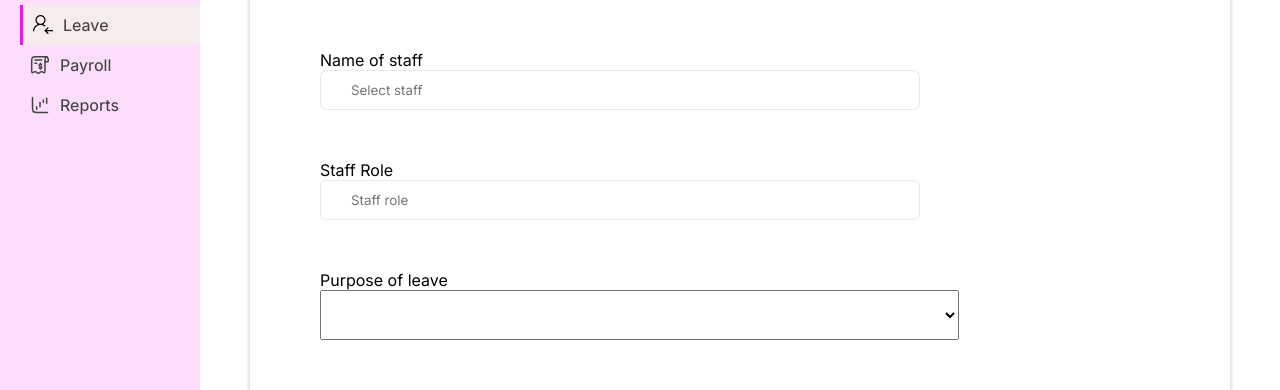
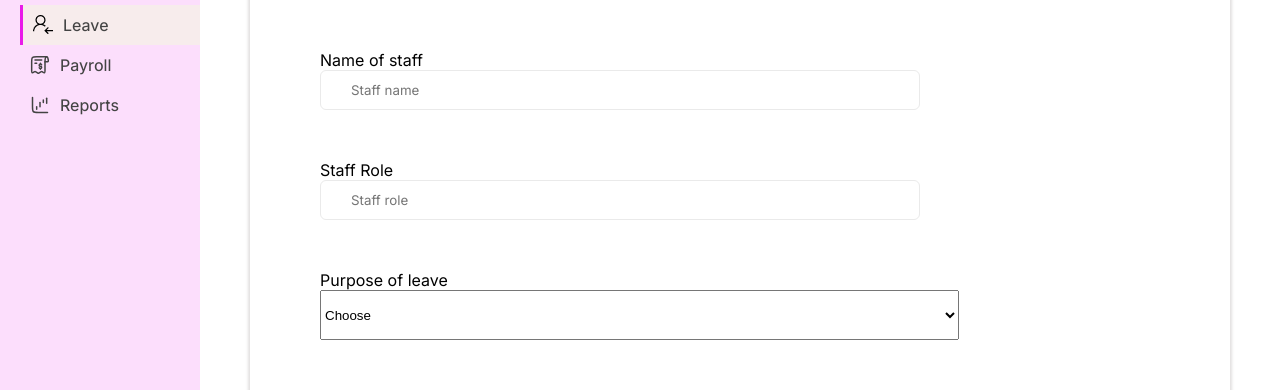
Before and after one commit to chidinmabnwaeze/AttendanceSystem, a React (Vite) app: page /leave in a window 1280 px wide. Shown: the part 276-666 px from the top of the page. Built offline with nearby package versions, Linux system fonts and the light colour scheme.

Commit message:
fixed leave form

```diff
--- a/src/components/form.jsx
+++ b/src/components/form.jsx
@@ -1,6 +1,6 @@
 import React, { useState } from "react";
 
-const form = () => {
+const LeaveForm = () => {
   const [leaveForm, setLeaveForm] = useState({
     name: "",
     role: "",
@@ -10,30 +10,57 @@ const form = () => {
     end: "",
   });
 
+  const handleChange = (e) => {
+    const { name, value } = e.target;
+    setLeaveForm((prevState) => ({ ...prevState, [name]: value }));
+    console.log(value);
+    console.log(leaveForm);
+  };
+
+  // const handleSelect = (e) => {
+  //   const value = e.target.value;
+  //   setLeaveForm((selectState) => [{ ...selectState, value: [value] }]);
+  // };
+
   const handleSubmit = (e) => {
     e.preventDefault();
-    const value = e.target.value;
-    localStorage.setItem("leaveForm", value);
-    setLeaveForm(value);
+    localStorage.setItem("leaveForm", JSON.stringify(leaveForm));
     alert("leave approved successfully");
+    console.log(leaveForm);
+    setLeaveForm({
+      name: "",
+      role: "",
+      purpose: "",
+      description: "",
+      start: "",
+      end: "",
+    });
   };
   return (
     <div className="form-border">
-      <form>
+      <form onSubmit={handleSubmit}>
         <div className="name">
           <label className="staff" htmlFor="name">
             Name of staff
-            <input type="text" placeholder="Select staff" />
+            <input
+              type="text"
+              name="name"
+              placeholder="Staff name"
+              value={leaveForm.name}
+              onChange={handleChange}
+            />
           </label>
         </div>
 
         <div className="name">
-          <label className="staff" htmlFor="astaff">
+          <label className="staff" htmlFor="staff">
             Staff Role
             <input
               type="text"
+              name="role"
               placeholder="Staff role"
-              value={leaveForm.name}
+              value={leaveForm.role}
+              onChange={handleChange}
             />
           </label>
         </div>
@@ -42,14 +69,15 @@ const form = () => {
           <label className="staff" htmlFor="purpose">
             Purpose of leave
             <select
-              name="leave-purpose"
-              id=""
+              name="purpose"
               style={{ width: "500%", height: "50px" }}
+              value={leaveForm.purpose}
+              onChange={handleChange}
             >
-              <option value=""></option>
-              <option value="leave">Sick</option>
-              <option value="leave">Annual</option>
-              <option value="">Other</option>
+              <option value="">Choose</option>
+              <option value="sick">Sick</option>
+              <option value="annual">Annual</option>
+              <option value="other">Other</option>
             </select>
           </label>
         </div>
@@ -61,10 +89,12 @@ const form = () => {
               type="textarea"
               placeholder="Describe your leave"
               textarea
-              name="leaveDescription"
+              name="description"
               id="staff"
               rows={10}
               cols={80}
+              value={leaveForm.description}
+              onChange={handleChange}
             />
           </label>
         </div>
@@ -75,11 +105,21 @@ const form = () => {
             <div className="duration-input">
               <span>
                 From
-                <input type="date" value={leaveForm.start} />
+                <input
+                  type="date"
+                  name="start"
+                  value={leaveForm.start}
+                  onChange={handleChange}
+                />
               </span>
               <span>
                 To
-                <input type="date" value={leaveForm} />
+                <input
+                  type="date"
+                  name="end"
+                  value={leaveForm.end}
+                  onChange={handleChange}
+                />
               </span>
             </div>
           </label>
@@ -87,7 +127,7 @@ const form = () => {
 
         <div className="formButtons">
           <button className="cancel">Cancel</button>
-          <button className="approve" onClick={handleSubmit}>
+          <button className="approve" type="submit">
             Approve Leave
           </button>
         </div>
@@ -96,4 +136,4 @@ const form = () => {
   );
 };
 
-export default form;
+export default LeaveForm;
```
